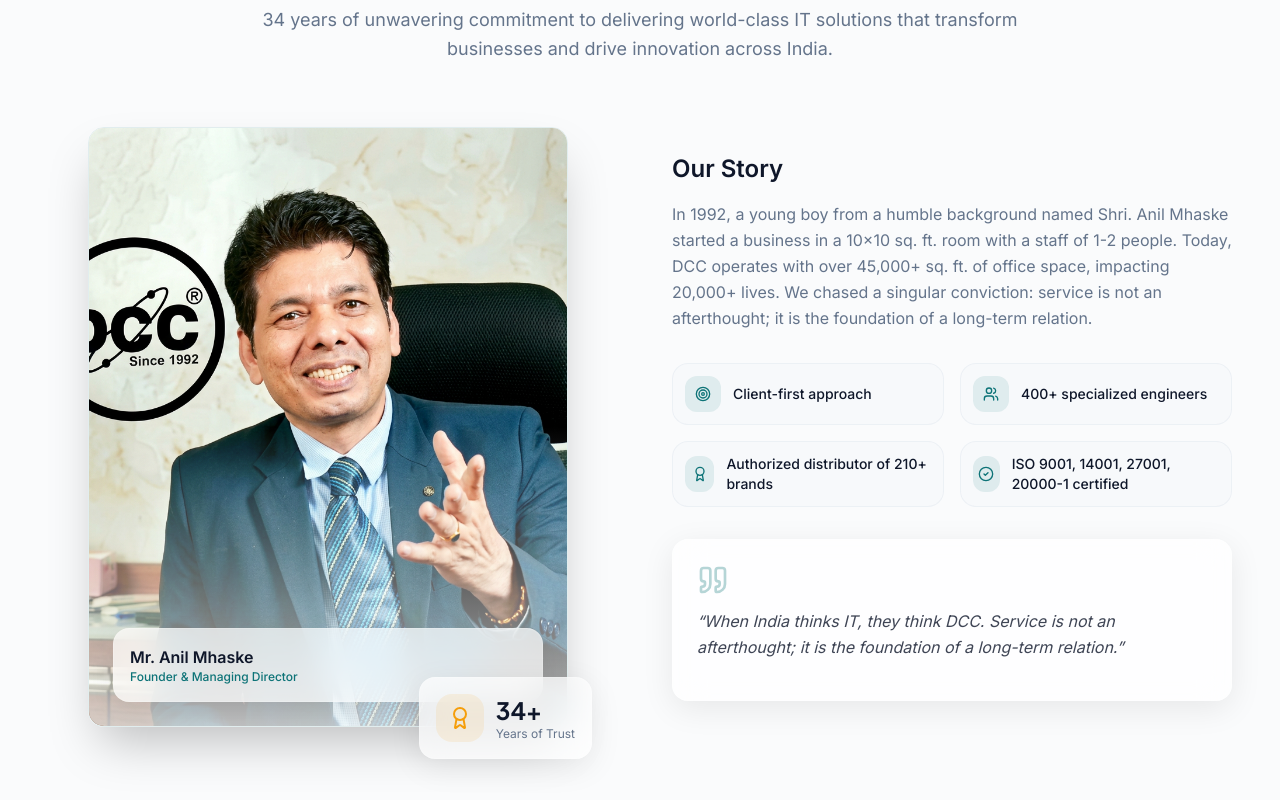
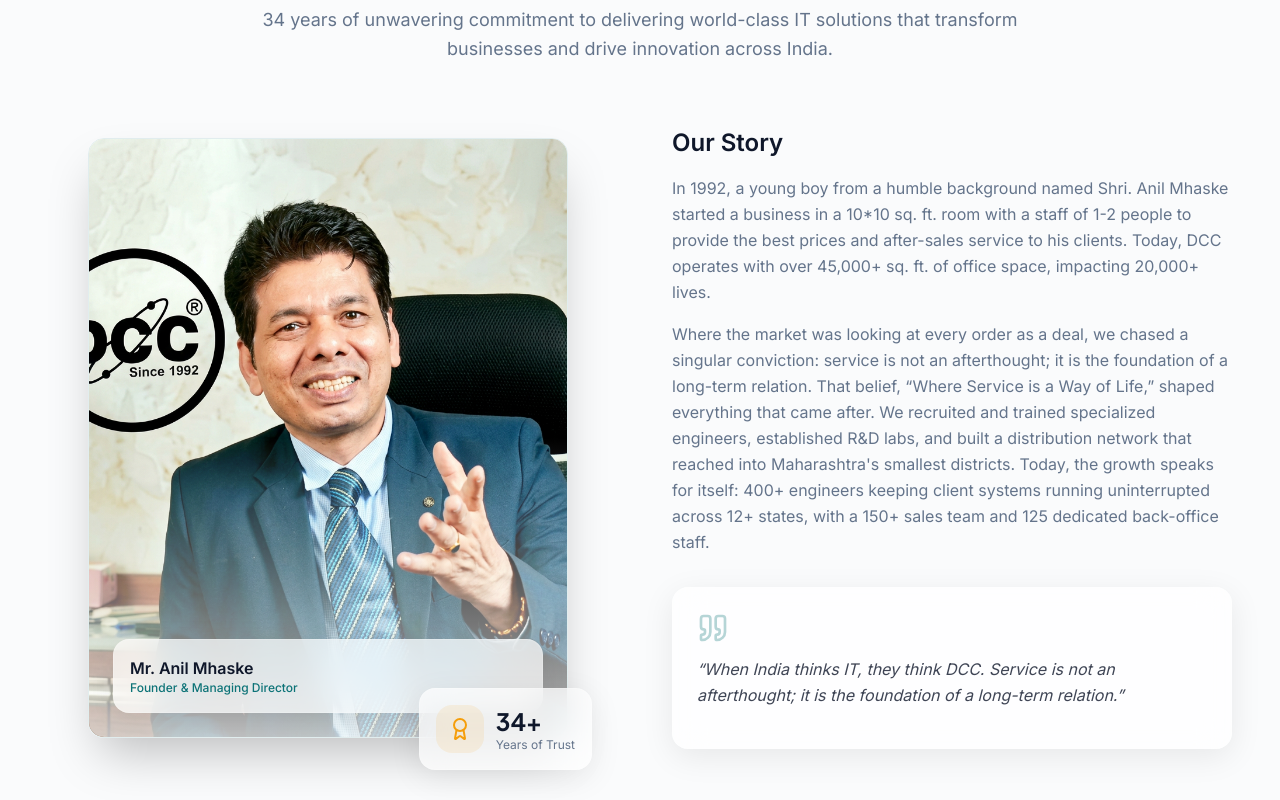
Before and after one commit to akkibansode8563-boop/DCC-INFOTECH-_WEB, a Next.js app: page / in a window 1280 px wide. Shown: the part 1180-1980 px from the top of the page. Built offline with nearby package versions, Linux system fonts and the light colour scheme.

Commit message:
feat: display full story in About section, remove the pill cards grid, and keep the quote tagline

```diff
--- a/src/components/dcc/About.tsx
+++ b/src/components/dcc/About.tsx
@@ -2,7 +2,7 @@
 
 import { useRef } from 'react';
 import Image from 'next/image';
-import { Quote, Award, Users, Target, CheckCircle2, Calendar } from 'lucide-react';
+import { Quote, Award, Calendar } from 'lucide-react';
 import { gsap, ScrollTrigger } from '@/lib/gsap';
 import { useGSAP } from '@gsap/react';
 import {
@@ -11,13 +11,6 @@
   useSpring,
   useInView,
 } from 'framer-motion';
-
-const featurePills = [
-  { icon: Target, text: 'Client-first approach' },
-  { icon: Users, text: '400+ specialized engineers' },
-  { icon: Award, text: 'Authorized distributor of 210+ brands' },
-  { icon: CheckCircle2, text: 'ISO 9001, 14001, 27001, 20000-1 certified' },
-];
 
 const timeline = [
   {
@@ -149,20 +142,7 @@
         scrollTrigger: { trigger: '.about-story-reveal', start: 'top 85%', once: true },
       }
     );
-    // Feature pills reveal
-    gsap.fromTo(
-      '.about-pill',
-      { scale: 0.9, opacity: 0 },
-      {
-        scale: 1,
-        opacity: 1,
-        duration: 0.5,
-        stagger: 0.08,
-        ease: 'power2.out',
-        clearProps: 'all',
-        scrollTrigger: { trigger: '.about-pill-container', start: 'top 85%', once: true },
-      }
-    );
+
     // Quote block reveal
     gsap.fromTo(
       '.about-quote-reveal',
@@ -230,25 +210,23 @@
 
           {/* Right: story content */}
           <div>
-            <div className="about-story-reveal mb-8">
+            <div className="about-story-reveal mb-8 space-y-4">
               <h3 className="mb-4 text-2xl font-bold text-foreground">Our Story</h3>
-              <p className="mb-4 leading-relaxed text-muted-foreground font-sans-inter">
+              <p className="leading-relaxed text-muted-foreground font-sans-inter">
                 In 1992, a young boy from a humble background named Shri. Anil Mhaske started a
-                business in a 10x10 sq. ft. room with a staff of 1-2 people. Today, DCC operates with over 45,000+
-                sq. ft. of office space, impacting 20,000+ lives. We chased a singular conviction: service is not an
-                afterthought; it is the foundation of a long-term relation.
+                business in a 10*10 sq. ft. room with a staff of 1-2 people to provide the best
+                prices and after-sales service to his clients. Today, DCC operates with over 45,000+
+                sq. ft. of office space, impacting 20,000+ lives.
               </p>
-            </div>
-
-            <div className="about-pill-container mb-8 grid grid-cols-1 gap-4 sm:grid-cols-2">
-              {featurePills.map((item) => (
-                <div key={item.text} className="about-pill flex items-center gap-3 rounded-xl border border-border/50 bg-muted/30 p-3">
-                  <div className="flex h-9 w-9 items-center justify-center rounded-lg bg-dcc-teal/10">
-                    <item.icon className="h-4 w-4 text-dcc-teal" />
-                  </div>
-                  <span className="text-sm font-medium text-foreground">{item.text}</span>
-                </div>
-              ))}
+              <p className="leading-relaxed text-muted-foreground font-sans-inter">
+                Where the market was looking at every order as a deal, we chased a singular conviction:
+                service is not an afterthought; it is the foundation of a long-term relation. That belief,
+                &ldquo;Where Service is a Way of Life,&rdquo; shaped everything that came after. We recruited and trained
+                specialized engineers, established R&D labs, and built a distribution network that reached into
+                Maharashtra's smallest districts. Today, the growth speaks for itself: 400+ engineers keeping
+                client systems running uninterrupted across 12+ states, with a 150+ sales team and 125 dedicated
+                back-office staff.
+              </p>
             </div>
 
             <div className="about-quote-reveal glass rounded-2xl p-6">
```
